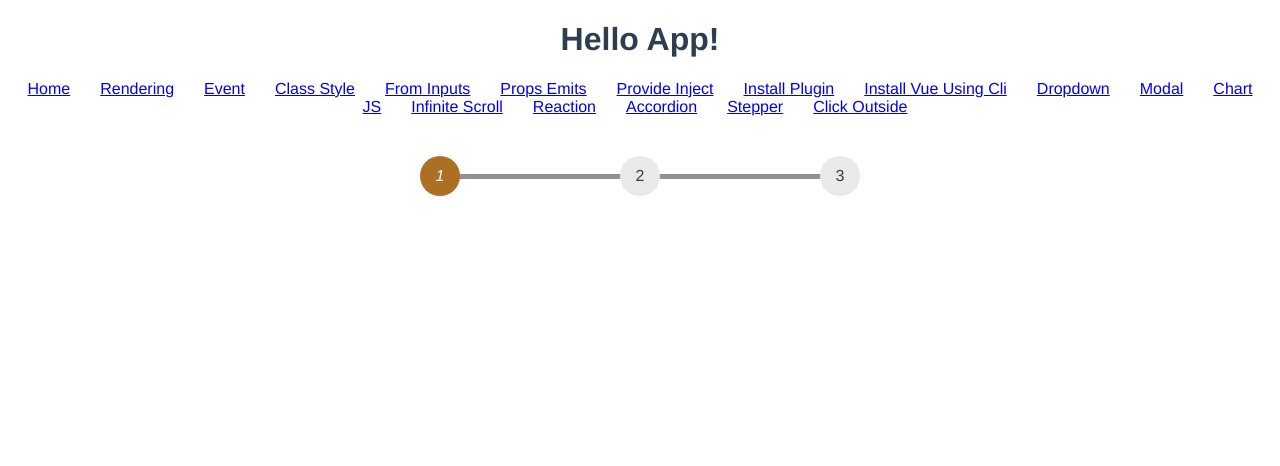
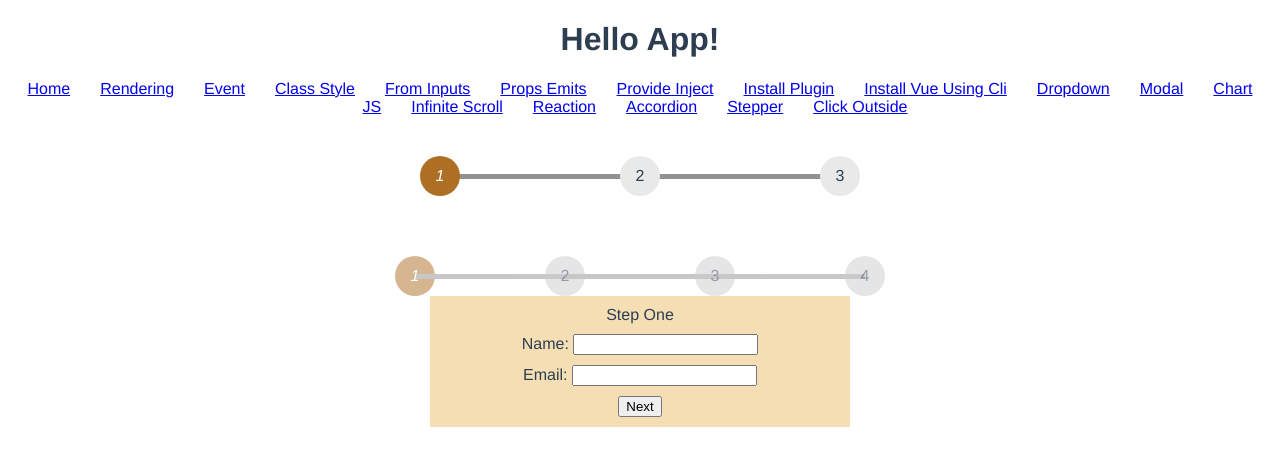
Before and after one commit to Thuta-ctrl/vue-setup, a Vue app: page /stepper in a window 1280 px wide. Shown: the top 466 px of the page. Built offline with nearby package versions, Linux system fonts and the light colour scheme; what vue-easy-lightbox would draw is missing.

Commit message:
custom stepper two

```diff
--- a/src/App.vue
+++ b/src/App.vue
@@ -20,9 +20,11 @@
       <span><router-link to="/stepper">Stepper</router-link></span>
       <span><router-link to="/click-outside">Click Outside</router-link></span>
     </div>
-    <transition name="slide">
-      <router-view></router-view>
-    </transition>
+    <router-view v-slot="{ Component }">
+      <transition name="slide">
+        <component :is="Component" />
+      </transition>
+    </router-view>
 </div>
 </template>
 
--- /dev/null
+++ b/src/components/stepper/component/four.vue
@@ -0,0 +1,34 @@
+<template>
+  <div>
+    Step Four
+    <div>
+      <button @click="back">Back</button>
+      <button @click="next">Next</button>
+    </div>
+  </div>
+</template>
+
+<script>
+export default {
+  name: 'four-component',
+  props: {
+    step: {
+      type: Number,
+      require: true
+    }
+  },
+  emits: ['upStep'],
+  methods: {
+    back() {
+      this.$emit('upStep', this.step-1)
+    },
+    next() {
+      this.$emit('upStep', this.step+1)
+    }
+  }
+}
+</script>
+
+<style>
+
+</style>
--- /dev/null
+++ b/src/components/stepper/component/one.vue
@@ -0,0 +1,76 @@
+<template>
+  <div>
+    Step One
+    <form @submit.prevent="submit()">
+      <div class="input">
+        <label for="name">Name: </label>
+        <input v-model="name" @input="nameValidate">
+        <div class="error" v-if="errors.name">{{ errors.name }}</div>
+      </div>
+
+      <div class="input">
+        <label for="email">Email: </label>
+        <input v-model="email" @input="emailValidate">
+        <div class="error" v-if="errors.email">{{ errors.email }}</div>
+      </div>
+
+      <button type="submit">Next</button>
+    </form>
+  </div>
+</template>
+
+<script>
+export default {
+  props: {
+    step: {
+      type: Number,
+      require: true
+    }
+  },
+  emits: ['upStep','setDisabled'],
+  name: 'one-component',
+  data() {
+    return {
+      name: '',
+      email: '',
+      errors: {}
+    }
+  },
+  methods: {
+    submit() {
+      this.nameValidate()
+      this.emailValidate()
+      if (Object.keys(this.errors).length < 1) {
+        this.$emit('upStep', this.step+1)
+      } else {
+        this.$emit('setDisabled', [1,2,3])
+      }
+    },
+    nameValidate() {
+      if (!this.name) {
+        this.errors['name'] = 'This field is required'
+      } else {
+        delete this.errors['name']
+      }
+    },
+    emailValidate() {
+      if (!this.email) {
+        this.errors['email'] = 'This field is required'
+      } else {
+        delete this.errors['email']
+      }
+    }
+  }
+}
+</script>
+
+<style scoped>
+.input {
+  margin: 10px;
+}
+.error {
+  font-size: 12px;
+  color: red;
+  margin-left: 10px;
+}
+</style>
--- /dev/null
+++ b/src/components/stepper/component/three.vue
@@ -0,0 +1,38 @@
+<template>
+  <div>
+    Step Three
+    <div>
+      <button @click="back">Back</button>
+      <button @click="next">Next</button>
+    </div>
+  </div>
+</template>
+
+<script>
+export default {
+  name: 'three-component',
+  props: {
+    step: {
+      type: Number,
+      require: true
+    }
+  },
+  emits: ['upStep'],
+  data() {
+    return {
+    }
+  },
+  methods: {
+    back() {
+      this.$emit('upStep', this.step-1)
+    },
+    next() {
+      this.$emit('upStep', this.step+1)
+    }
+  }
+}
+</script>
+
+<style>
+
+</style>
--- /dev/null
+++ b/src/components/stepper/component/two.vue
@@ -0,0 +1,34 @@
+<template>
+  <div>
+    Step Two
+    <div>
+      <button @click="back">Back</button>
+      <button @click="next">Next</button>
+    </div>
+  </div>
+</template>
+
+<script>
+export default {
+  name: 'two-component',
+  props: {
+    step: {
+      type: Number,
+      require: true
+    }
+  },
+  emits: ['upStep'],
+  methods: {
+    back() {
+      this.$emit('upStep', this.step-1)
+    },
+    next() {
+      this.$emit('upStep', this.step+1)
+    }
+  }
+}
+</script>
+
+<style>
+
+</style>
--- /dev/null
+++ b/src/components/stepper/customtwo.vue
@@ -0,0 +1,199 @@
+<template>
+  <div class="container">
+    <div class="d-stepper">
+      <div class="d-stepper-header">
+        <div
+          class="step-number-content"
+          v-for="(stepItem, i) in steps"
+          :key="i"
+        >
+          <div
+            class="step-number"
+            @click="gotoStep(i+1)"
+            :class="stepNumberClasses(i+1, stepItem)"
+          >
+            <i v-if="step > i+1">✔</i>
+            <i v-else-if="step === i+1">{{ stepItem.name }}</i>
+            <span v-else>{{ i + 1 }}</span>
+          </div>
+        </div>
+
+      </div>
+
+    </div>
+    <div class="card">
+      <div v-if="step < 5">
+        <transition>
+          <keep-alive>
+            <component :is="component" :step="step" @upStep="gotoStep" @setDisabled="updateDisabled"></component>
+          </keep-alive>
+        </transition>
+      </div>
+      <div v-else>
+        Success
+      </div>
+    </div>
+  </div>
+</template>
+
+<script>
+import OneComponent from '@/components/stepper/component/one.vue'
+import TwoComponent from '@/components/stepper/component/two.vue'
+import ThreeComponent from '@/components/stepper/component/three.vue'
+import FourComponent from '@/components/stepper/component/four.vue'
+export default {
+  name: 'custom-stepper',
+  components: {
+    OneComponent,
+    TwoComponent,
+    ThreeComponent,
+    FourComponent
+  },
+  data() {
+    return {
+      component: 'OneComponent',
+      steps: [
+        {
+          name: "1",
+          disabled: true,
+          active: true,
+        },
+        {
+          name: "2",
+          disabled: true,
+          active: false,
+        },
+        {
+          name: "3",
+          disabled: true,
+          active: false,
+        },
+        {
+          name: "4",
+          disabled: true,
+          active: false,
+        },
+      ],
+      step: 1
+    }
+  },
+  methods: {
+    gotoStep(step) {
+      this.step = step
+      if (this.step == 1) {
+        this.steps[0].disabled = false
+        this.component = "OneComponent"
+      }
+      if (this.step == 2) {
+        this.steps[0].disabled = false
+        this.steps[1].disabled = false
+        this.component = "TwoComponent"
+      }
+      if (this.step == 3) {
+        this.steps[0].disabled = false
+        this.steps[1].disabled = false
+        this.steps[2].disabled = false
+        this.component = "ThreeComponent"
+      }
+      if (this.step == 4) {
+        this.steps[0].disabled = false
+        this.steps[1].disabled = false
+        this.steps[2].disabled = false
+        this.steps[3].disabled = false
+        this.component = "FourComponent"
+      }
+    },
+    updateDisabled(payload) {
+      payload.map(step => {
+        this.steps[step].disabled = true
+      })
+    },
+    stepNumberClasses(i, item) {
+      return {
+        "current": this.step === i,
+        "done": this.step > i,
+        "active": this.step == i+1,
+        "disabled": item.disabled
+      };
+    },
+  }
+}
+</script>
+
+<style scoped>
+.container {
+  margin: 0 auto;
+  max-width: 1100px;
+}
+span{
+  padding-right: 0;
+}
+.d-stepper {
+  margin-top: 100px;
+}
+.d-stepper .d-stepper-header {
+  width: 600px;
+  margin: 0 auto;
+}
+.step-number {
+  background: #E9E9E9;
+  border-radius: 50%;
+  text-align: center;
+  height: 40px;
+  width: 40px;
+  display: flex;
+  justify-content: center;
+  align-items: center;
+  margin: 0 auto;
+  transition: background 1s ease;
+  z-index: 1;
+  cursor: pointer;
+}
+.d-stepper .step-number-content {
+  transition: all 0.5s ease;
+  z-index: 2;
+  width: 25%;
+  float: left;
+  text-align: center;
+  position: relative;
+}
+.step-number.current {
+  color: #fff;
+  background: rgb(172, 111, 36);
+}
+.step-number.done {
+  color: #fff;
+  background: rgb(27, 173, 19);
+}
+.step-number::after {
+  content: '';
+  position: absolute;
+  background: #919191;
+  display: block;
+  width: 100%;
+  height: 5px;
+  top: 18px;
+  left: 50%;
+  z-index: -1;
+}
+.step-number.done::after{
+  background: rgb(27, 173, 19);
+  transition: background 1s ease-in-out;
+}
+.step-number-content:last-child .step-number::after{
+  background: transparent;
+}
+.card {
+  clear: both;
+  background-color: wheat;
+  width: 400px;
+  padding: 10px;
+  text-align: center;
+  margin: 20px auto;
+}
+div.disabled {
+  pointer-events: none;
+  opacity: 0.5;
+  background: #CCC;
+}
+</style>
--- a/src/pages/stepper.vue
+++ b/src/pages/stepper.vue
@@ -1,15 +1,18 @@
 <template>
   <div>
     <custom-stepper/>
+    <custom-stepper-two/>
   </div>
 </template>
 
 <script>
 import CustomStepper from '@/components/stepper/custom.vue'
+import CustomStepperTwo from '@/components/stepper/customtwo.vue'
 export default {
   name: 'stepper-page',
   components: {
-    CustomStepper
+    CustomStepper,
+    CustomStepperTwo
   }
 }
 </script>
```
